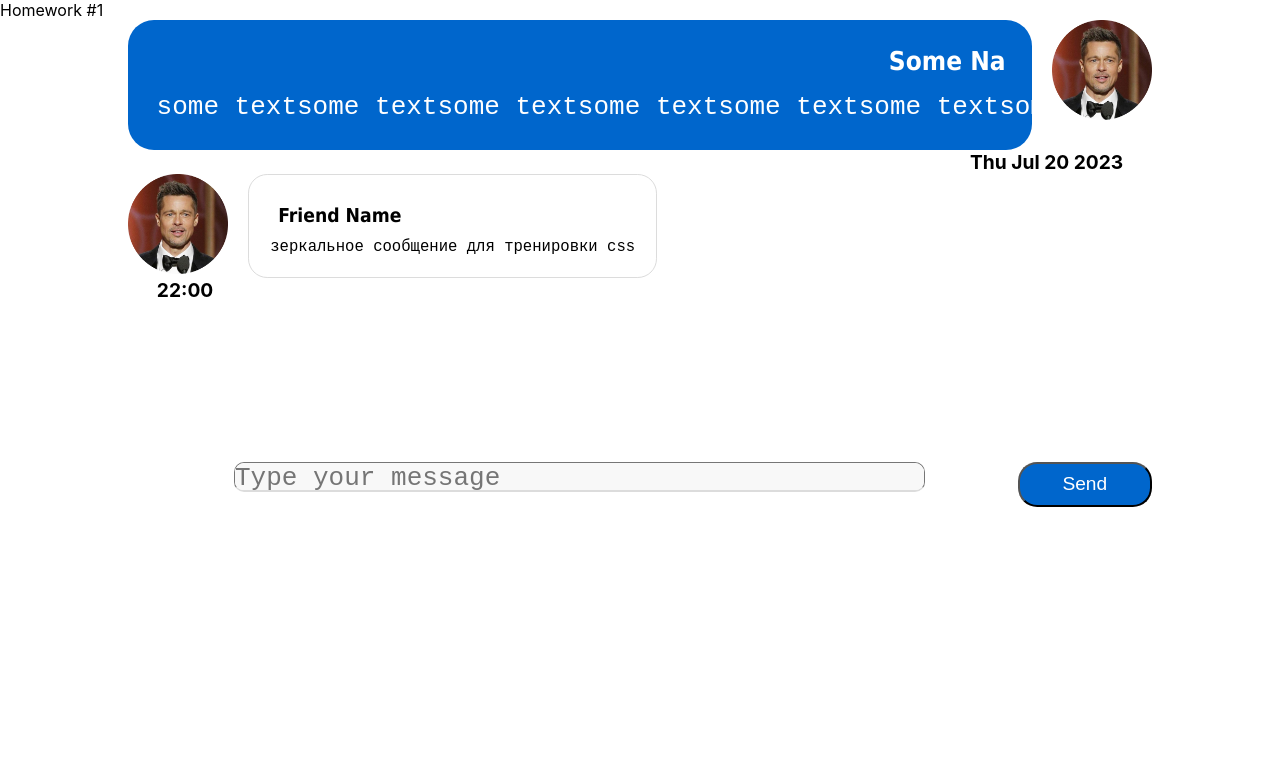
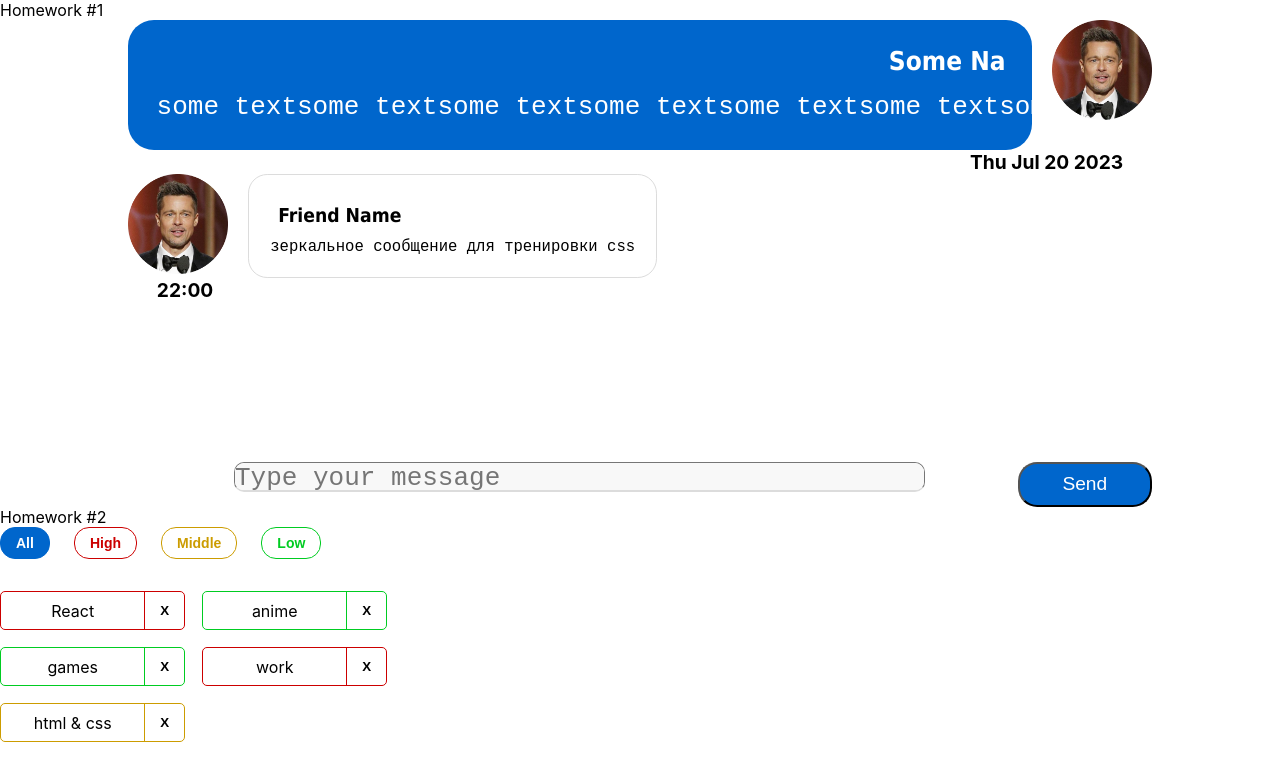
Before and after one commit to arturican/homework_old, a React (Create React App) app: page / in a window 1280 px wide. Shown: the top 780 px of the page. Built offline with nearby package versions, Linux system fonts and the light colour scheme.

Commit message:
Выполнил второе задание

```diff
--- a/src/s1-main/App.tsx
+++ b/src/s1-main/App.tsx
@@ -1,13 +1,14 @@
 import React from 'react'
 import s from './App.module.css'
 import HW1 from '../s2-homeworks/hw01/HW1'
+import HW2 from "../s2-homeworks/hw02/HW2";
 
 function App() {
     return (
         <div className={s.App}>
             <HW1/>
             {/*раскомментировать по ходу выполнения*/}
-            {/*<HW2/>*/}
+            <HW2/>
             {/*<HW3/>*/}
             {/*<HW4/>*/}
 
--- a/src/s2-homeworks/hw02/HW2.tsx
+++ b/src/s2-homeworks/hw02/HW2.tsx
@@ -17,16 +17,16 @@
 * */
 
 // types
-export type AffairPriorityType = any // need to fix any
+export type AffairPriorityType = 'high' | 'low' | 'middle' // need to fix any
 export type AffairType = {
-    _id: any // need to fix any
-    name: any // need to fix any
+    _id: number // need to fix any
+    name: string // need to fix any
     priority: AffairPriorityType
 }
 export type FilterType = 'all' | AffairPriorityType
 
 // constants
-const defaultAffairs: any = [ // need to fix any
+const defaultAffairs: AffairType[] = [ // need to fix any
     {_id: 1, name: 'React', priority: 'high'}, // студенты могут изменить содержимое name и количество элементов в массиве, ...priority не менять!
     {_id: 2, name: 'anime', priority: 'low'},
     {_id: 3, name: 'games', priority: 'low'},
@@ -35,23 +35,34 @@
 ]
 
 // pure helper functions
-export const filterAffairs = (affairs: any, filter: any): any => { // need to fix any
+export const filterAffairs = (affairs: AffairType[], filter: FilterType): AffairType[] => { // need to fix any
+    if (filter === 'high') {
+        return affairs.filter(a => a.priority === "high")
+    }
+    if (filter === 'low') {
+        return affairs.filter(a => a.priority === "low")
+    }
+    if (filter === 'middle') {
+        return affairs.filter(a => a.priority === "middle")
+    }
+    return affairs
 
 
-    return affairs // need to fix
+    // need to fix
 }
-export const deleteAffair = (affairs: any, _id: any): any => { // need to fix any
-
-    return affairs // need to fix
+export const deleteAffair = (affairs: AffairType[], _id: number): AffairType[] => { // need to fix any
+    affairs = affairs.filter(a => a._id !== _id)
+    return affairs// need to fix
+    console.log(affairs)
 }
 
 function HW2() {
-    const [affairs, setAffairs] = useState<any>(defaultAffairs) // need to fix any
+    const [affairs, setAffairs] = useState<AffairType[]>(defaultAffairs) // need to fix any
     const [filter, setFilter] = useState<FilterType>('all')
 
     const filteredAffairs = filterAffairs(affairs, filter)
-    const deleteAffairCallback = (_id: any) => { // need to fix any
-        // need to fix
+    const deleteAffairCallback = (_id: number) => { // need to fix any
+        setAffairs(deleteAffair(affairs, _id))
     }
 
     return (
--- a/src/s2-homeworks/hw02/affairs/Affairs.tsx
+++ b/src/s2-homeworks/hw02/affairs/Affairs.tsx
@@ -4,24 +4,24 @@
 import s from './Affairs.module.css'
 
 type AffairsPropsType = {
-    data: any // need to fix any
-    setFilter: any
-    deleteAffairCallback: any
+    data: AffairType[] // need to fix any
+    setFilter: (string: FilterType) => void
+    deleteAffairCallback: (_id: number) => void
     filter: FilterType
 }
 
 function Affairs(props: AffairsPropsType) {
     const setAll = () => {
-        // need to fix
+        props.setFilter('all')
     }
     const setHigh = () => {
-        // need to fix
+        props.setFilter('high')
     }
     const setMiddle = () => {
-        // need to fix
+        props.setFilter('middle')
     }
     const setLow = () => {
-        // need to fix
+        props.setFilter('low')
     }
 
     const cnAll = s.button + ' ' + s.all + (props.filter === 'all' ? ' ' + s.active : '')
--- a/src/s2-homeworks/hw02/affairs/affair/Affair.tsx
+++ b/src/s2-homeworks/hw02/affairs/affair/Affair.tsx
@@ -1,17 +1,17 @@
 import React from 'react'
-import { AffairType } from '../../HW2'
+import {AffairType} from '../../HW2'
 import s from './Affair.module.css'
 import s2 from '../Affairs.module.css'
 
 type AffairPropsType = {
     // key не нужно типизировать
     affair: AffairType
-    deleteAffairCallback: any // need to fix any
+    deleteAffairCallback: (_id: number) => void // need to fix any
 }
 
 function Affair(props: AffairPropsType) {
     const deleteCallback = () => {
-        // need to fix
+        props.deleteAffairCallback(props.affair._id)
     }
 
     const nameClass = s.name + ' ' + s2[props.affair.priority]
@@ -24,9 +24,7 @@
             className={affairClass}
         >
             <div id={'hw2-name-' + props.affair._id} className={nameClass}>
-                {/*создаёт студент*/}
-
-                {/**/}
+                {props.affair.name}
             </div>
             <div id={'hw2-priority-' + props.affair._id} hidden>
                 {props.affair.priority}
@@ -36,7 +34,7 @@
                 id={'hw2-button-delete-' + props.affair._id}
                 className={buttonClass}
                 // need to fix
-
+                onClick={deleteCallback}
             >
                 {/*текст кнопки могут изменить студенты*/}
                 X
```
